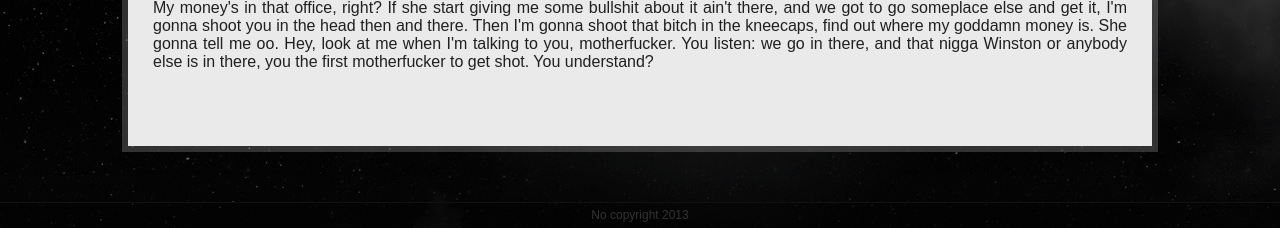
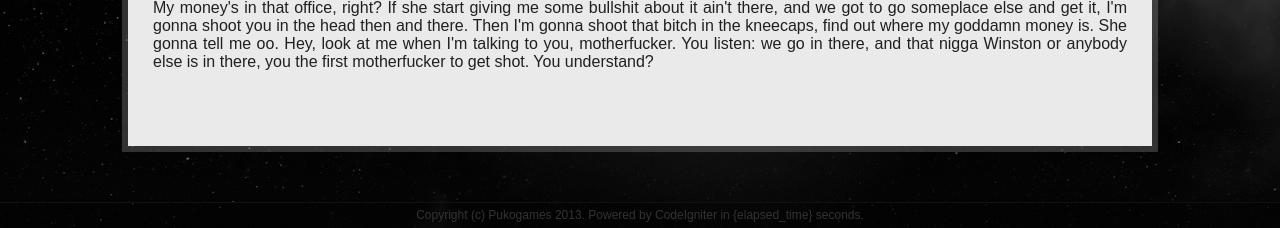
Before and after one commit to PuKoren/open-cluster, a PHP site: the page made by application/views/pages/home.php in a window 1280 px wide. Shown: the part 759-987 px from the top of the page. Run offline with PHP 8.4, Linux system fonts and the light colour scheme; the template is opened without the code that fills it, so the values that code supplies are empty; some libraries are stand-ins or nearby versions.

Commit message:
Small cleanup on javascript + Add codeigniter total execution time on footer

```diff
--- a/application/views/templates/footer.php
+++ b/application/views/templates/footer.php
@@ -1,6 +1,8 @@
 	<div class="footer">
-		No copyright 2013
+		Copyright (c) <a href="http://www.pukogames.com">Pukogames</a> 2013.
+		Powered by <a href="http://codeigniter.com">CodeIgniter</a> in {elapsed_time} seconds.
 	</div>
+	<script type="text/javascript" src="js/interface/datetime.js"></script>
 	<script type="text/javascript" src="js/default.js"></script>
 </body>
 </html>
--- a/application/views/templates/header.php
+++ b/application/views/templates/header.php
@@ -22,5 +22,5 @@
 		</div>
 	</div>
 	<div class="title defaultAlign">
-		<span id="date" class="left">August, 6th</span><span id="time" class="right">11:46</span>
+		<span id="date" class="left">MON AUG 07 2113</span><span id="time" class="right">11:46</span>
 	</div>
--- a/js/default.js
+++ b/js/default.js
@@ -1,22 +1,3 @@
-function updateTime(){
-	var date = new Date();
-	date.setYear(date.getFullYear() + 100);
-
-	var h = date.getHours();
-	var m = date.getMinutes();
-	if (h<10) {h = "0" + h}
-	if (m<10) {m = "0" + m}
-
-	$('#date').html(date.toDateString());
-    $('#time').html(h + ':' + m);
-};
-
-function fitTextInit(){
-	$(".title").fitText(1.1, {minFontSize: '20px', maxFontSize: '50px'});
-};
-
 $(document).ready( function() {
-	fitTextInit();
-    updateTime();
-    setTimeout(updateTime, 10000);
+	dateTimeInit();
 });
--- /dev/null
+++ b/js/interface/datetime.js
@@ -0,0 +1,22 @@
+function updateTime(){
+	var date = new Date();
+	date.setYear(date.getFullYear() + 100);
+
+	var h = date.getHours();
+	var m = date.getMinutes();
+	if (h<10) {h = "0" + h}
+	if (m<10) {m = "0" + m}
+
+	$('#date').html(date.toDateString());
+    $('#time').html(h + ':' + m);
+};
+
+function fitTextInit(){
+	$(".title").fitText(1.1, {minFontSize: '20px', maxFontSize: '50px'});
+};
+
+function dateTimeInit(){
+	fitTextInit();
+    updateTime();
+    setTimeout(updateTime, 10000);
+}
```
